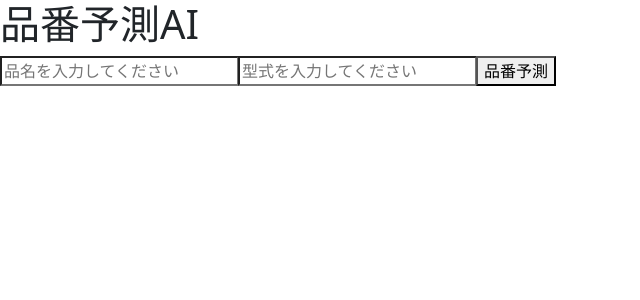
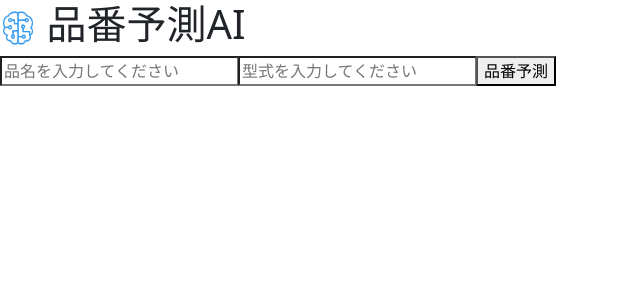
Before and after one commit to u1and0/pid_classify, a FastAPI app: page /index in a window 1280 px wide. Shown: the top 300 px of the page, without its empty margins (0-640 px from the left). Run offline with FastAPI, Linux system fonts and the light colour scheme; parts of the project's set-up code (start-up, migrations or seed data) failed here and were passed over.

Commit message:
[add] favicon

```diff
--- a/templates/index.html
+++ b/templates/index.html
@@ -1,10 +1,14 @@
 <html>
 <head>
   <title>品番予測AI</title>
+  <link rel="icon" href="/static/favicon.png">
   <link href="https://cdn.jsdelivr.net/npm/bootstrap@5.0.2/dist/css/bootstrap.min.css" rel="stylesheet" integrity="sha384-EVSTQN3/azprG1Anm3QDgpJLIm9Nao0Yz1ztcQTwFspd3yD65VohhpuuCOmLASjC" crossorigin="anonymous">
 </head>
 <body>
-  <h1>品番予測AI</h1>
+  <h1>
+    <img src="/static/favicon.png" alt height="36" width="36">
+    品番予測AI
+  </h1>
   <div class="input-group mb-3">
     <input type="text" id="name" placeholder="品名を入力してください">
     <input type="text" id="model" placeholder="型式を入力してください">
```
Also changed, not shown: static/favicon.png (added), 1 other file.
